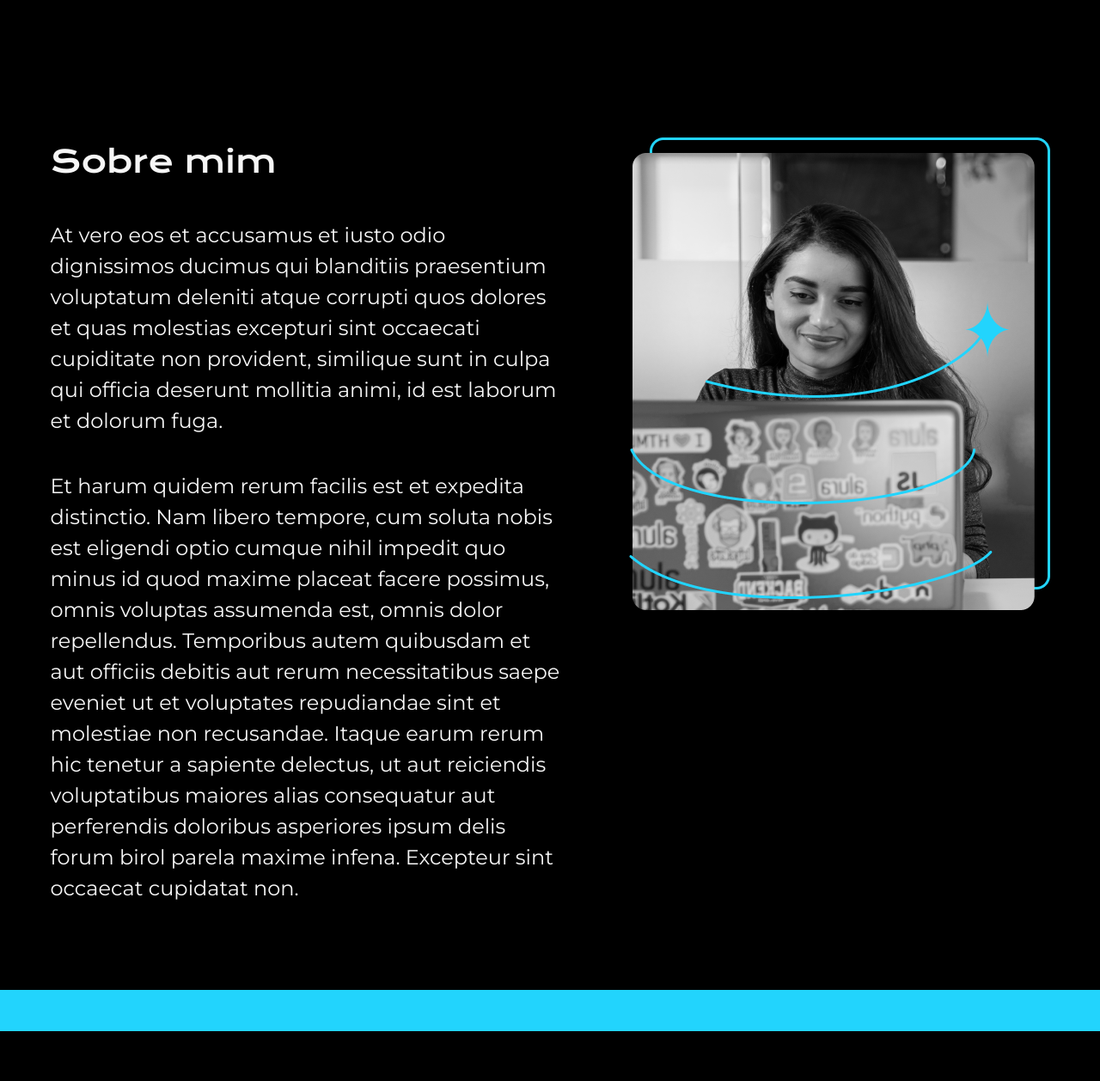
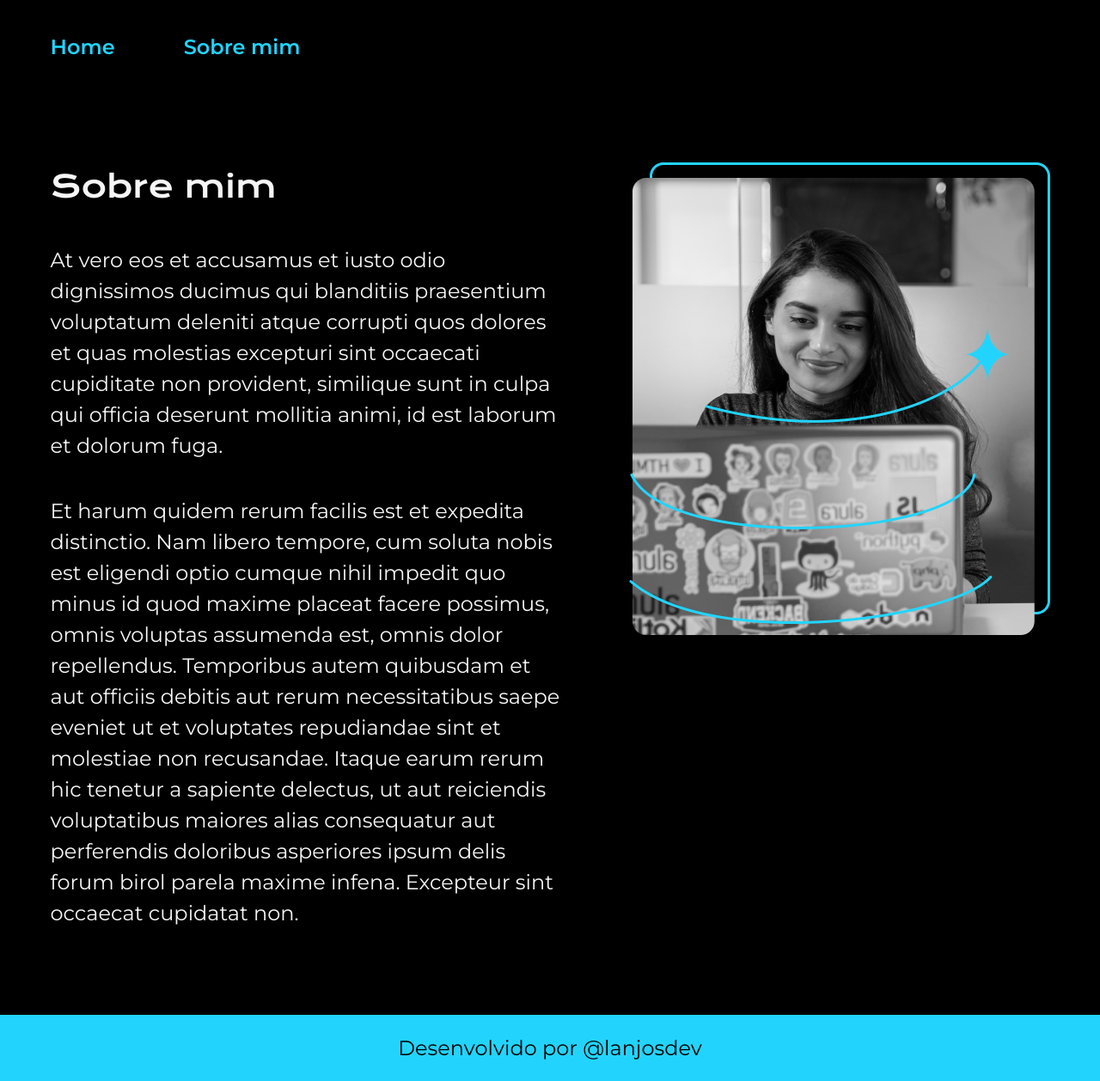
Before and after one commit to lanjosdev/estudos-aluraONE, a website built with Vite: page F1 - Iniciante em Programação/3_html-css-portfolio/about.html in a window 1280 px wide. Shown: the whole page at 86% size. Before the commit the page ends 1200 px from the top, so only its background shows below. Built offline with nearby package versions, Linux system fonts and the light colour scheme.

Commit message:
projeto finalizado versão 1

```diff
--- a/F1 - Iniciante em Programação/3_html-css-portfolio/about.html
+++ b/F1 - Iniciante em Programação/3_html-css-portfolio/about.html
@@ -13,7 +13,10 @@
 </head>
 <body>
     <header>
-        <!-- copiar do index -->
+        <nav>
+            <a href="./index.html">Home</a>
+            <a href="./about.html">Sobre mim</a>
+        </nav>
     </header>
 
     <main class="PageInicial">
@@ -38,7 +41,9 @@
     </main>
 
     <footer>
-        <!-- copiar do index -->
+        <p>Desenvolvido por
+            <a href="https://github.com/lanjosdev" target="_blank">@lanjosdev</a>
+        </p>
     </footer>
 </body>
 </html>
--- a/F1 - Iniciante em Programação/3_html-css-portfolio/src/css/style.css
+++ b/F1 - Iniciante em Programação/3_html-css-portfolio/src/css/style.css
@@ -1,3 +1,12 @@
+:root {
+    --color-primary: #22D4FD;
+    --color-text: #F6F6F6;
+    --color-bg: #000;
+    --color-hover: #272727;
+
+    --font-main: "Montserrat", sans-serif;
+    --font-headers: 'Krona One', sans-serif;
+}
 /* RESET */
 * {
     margin: 0;
@@ -33,6 +42,7 @@ button {
 /* RESET */
 
 
+/* GLOBAL */
 html {
     scroll-behavior: smooth;
 
@@ -42,14 +52,14 @@ html {
 body {
     min-height: 100dvh;
 
-    background-color: #000;
+    background-color: var(--color-bg);
 
     font-size: 1.6rem; /* Pra garantir q o padrao seja 16px no navegador*/
     -webkit-font-smoothing: antialiased;
-    color: #F6F6F6;
+    color: var(--color-text);
 }
 body, input, textarea, button, select, a {
-    font-family: "Montserrat", sans-serif;
+    font-family: var(--font-main);
 }
 
 [disabled] {
@@ -59,7 +69,7 @@ body, input, textarea, button, select, a {
 /* GLOBAL */
 
 header {
-    color: #22D4FD;
+    color: var(--color-primary);
     padding: 4rem 15px 2rem;
 
     & nav {
@@ -77,9 +87,6 @@ header {
 }
 
 .PageInicial {
-    /* display: flex;
-    justify-content: center;
-    align-items: center; */
     padding: 10rem 15px;
 }
 
@@ -100,14 +107,14 @@ header {
     max-width: 59.3rem;
 }
 .sectionApresentacao .apresentacao-texto h1 {
-    font-family: 'Krona One', sans-serif;
+    font-family: var(--font-headers);
     font-size: 3.6rem;
     font-weight: 400;
     line-height: 155%;
 
     & strong {
         font-weight: 400;
-        color: #22D4FD;
+        color: var(--color-primary);
     }
 }
 .sectionApresentacao .apresentacao-texto p {
@@ -123,7 +130,7 @@ header {
     align-items: center;
 }
 .sectionApresentacao .apresentacao-texto .apresentacao-texto-redes h3 {
-    font-family: 'Krona One', sans-serif;
+    font-family: var(--font-headers);
     font-size: 2.4rem;
     font-weight: 400;
 }
@@ -134,7 +141,7 @@ header {
 
     width: 100%;
     max-width: 37.8rem;
-    border: 2px solid #22D4FD;
+    border: 2px solid var(--color-primary);
     border-radius: 8px;
     padding: 16px 0;
 
@@ -145,14 +152,14 @@ header {
     transition: all .3s ease;
 
     &:hover {
-        background-color: #272727;
+        background-color: var(--color-hover);
     }
 }
 
 footer {
-    background-color: #22D4FD;
+    background-color: var(--color-primary);
     padding: 2.4rem 15px;
-    color: #000;
+    color: var(--color-bg);
     text-align: center;
 
     & p {
```
Also changed, not shown: F1 - Iniciante em Programação/3_html-css-portfolio/index.html (+2 -3 lines).
